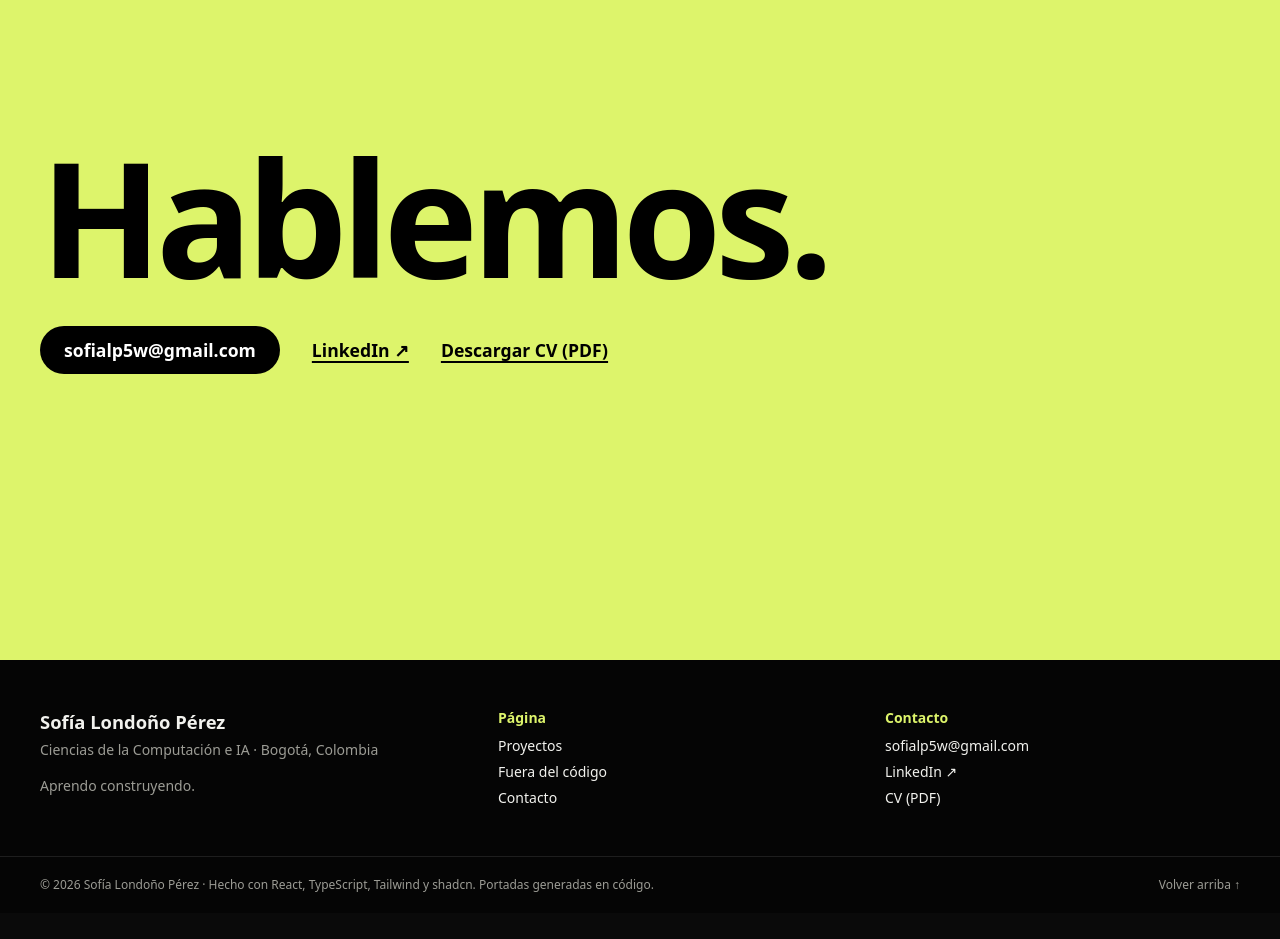
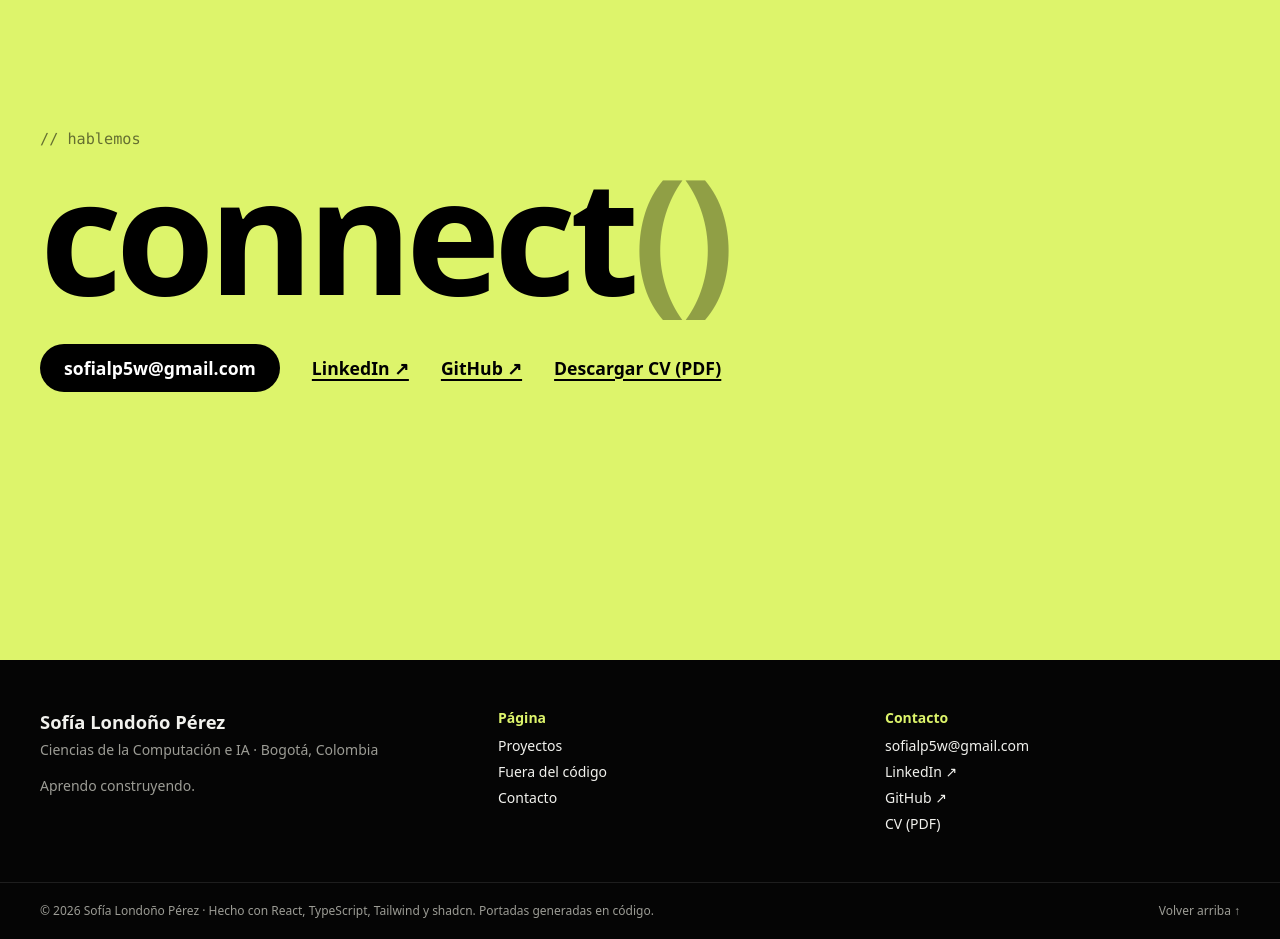
Before and after one commit to sofia-londono/portafolio, a React (Vite) app: page / in a window 1280 px wide. Shown: the part 4140-5079 px from the top of the page. Before the commit the page ends 5053 px from the top, so only its background shows below. Built offline with nearby package versions, Linux system fonts and the light colour scheme.

Commit message:
Contacto: connect() y GitHub

```diff
--- a/src/App.tsx
+++ b/src/App.tsx
@@ -380,13 +380,22 @@ export default function App() {
           </div>
         </section>
 
-        {/* 5 · Contacto */}
+        {/* 6 · Contacto */}
         <section id="contacto" aria-labelledby="t-contacto" className="bg-amarillo flex min-h-svh snap-start flex-col text-black">
           <div className="mx-auto flex w-full max-w-[1400px] flex-1 flex-col justify-center gap-10 px-5 py-16 sm:px-10">
-            <h2 id="t-contacto" className="text-[clamp(3rem,13vw,10rem)] leading-[0.88] font-[760] tracking-[-0.04em] [font-stretch:110%]">Hablemos.</h2>
+            {/* "Hablemos", escrito como una llamada a función: el cursor parpadea
+                (quieto con reduced-motion, por la regla de .term-cursor). */}
+            <div className="grid gap-3">
+              <p className="font-mono text-[0.95rem] text-black/55">// hablemos</p>
+              <h2 id="t-contacto" aria-label="Contacto: connect()" className="flex items-end text-[clamp(3rem,13vw,10rem)] leading-[0.88] font-[760] tracking-[-0.04em] [font-stretch:110%]">
+                <span>connect<span className="text-black/35">()</span></span>
+                <span aria-hidden className="term-cursor mb-[0.08em] ml-[0.06em] inline-block h-[0.12em] w-[0.5em] bg-black" />
+              </h2>
+            </div>
             <ul className="flex flex-wrap items-center gap-x-8 gap-y-4 text-[1.1rem] font-[600]">
               <li><a className="inline-flex h-12 items-center rounded-full bg-black px-6 text-white" href="mailto:sofialp5w@gmail.com?subject=Builder%2030X">sofialp5w@gmail.com</a></li>
               <li><a className="underline decoration-2 underline-offset-4" href="https://www.linkedin.com/in/sofia-londono-perez/" target="_blank" rel="noopener noreferrer">LinkedIn ↗</a></li>
+              <li><a className="underline decoration-2 underline-offset-4" href="https://github.com/sofia-londono" target="_blank" rel="noopener noreferrer">GitHub ↗</a></li>
               <li><a className="underline decoration-2 underline-offset-4" {...CV}>Descargar CV (PDF)</a></li>
             </ul>
           </div>
@@ -416,6 +425,7 @@ export default function App() {
             <ul className="grid gap-1.5 text-sm">
               <li><a className="hover:text-amarillo" href="mailto:sofialp5w@gmail.com">sofialp5w@gmail.com</a></li>
               <li><a className="hover:text-amarillo" href="https://www.linkedin.com/in/sofia-londono-perez/" target="_blank" rel="noopener noreferrer">LinkedIn ↗</a></li>
+              <li><a className="hover:text-amarillo" href="https://github.com/sofia-londono" target="_blank" rel="noopener noreferrer">GitHub ↗</a></li>
               <li><a className="hover:text-amarillo" {...CV}>CV (PDF)</a></li>
             </ul>
           </div>
```
